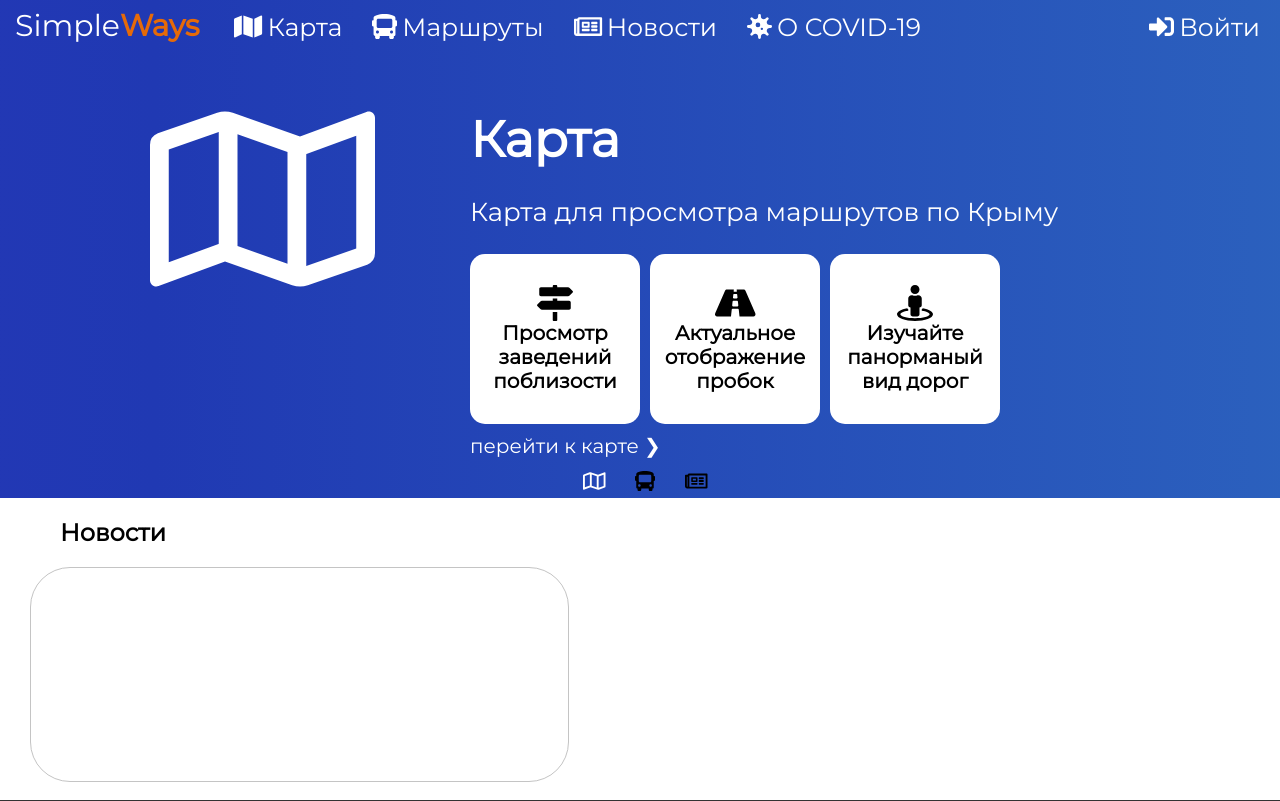
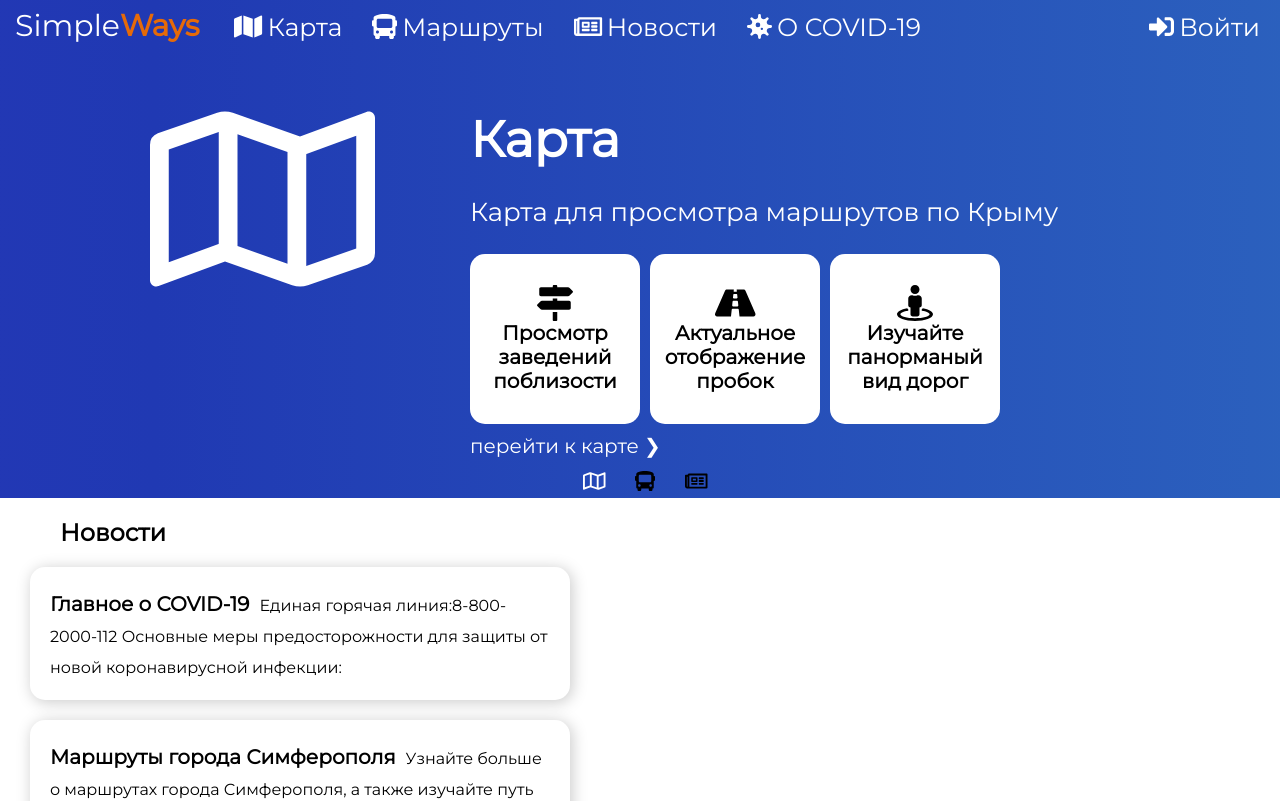
Before and after one commit to tw9ntyseven/SimpleWays, a React (Create React App) app: page / in a window 1280 px wide. Shown: the top 801 px of the page. Built offline with nearby package versions, Linux system fonts and the light colour scheme.

Commit message:
add loader-spinner

```diff
--- a/src/App.css
+++ b/src/App.css
@@ -1,6 +1,6 @@
 .wrapper {
   width: 100%;
-  height: 100vh;
+  height: 100%;
   overflow: hidden;
 }
 .slideshow {
--- a/src/components/footer/footer.css
+++ b/src/components/footer/footer.css
@@ -1,12 +1,12 @@
 .footer {
     display: flex;
     align-items: center;
-    justify-content: flex-end;
+    /* justify-content: flex-end; */
     width: 100%;
     height: 150px;
     background: #333;
     text-align: center;
-    overflow: hidden;
+    /* overflow: hidden; */
 }
 .footerLogo {
     text-align: center;
--- a/src/components/news-shortcat/news.css
+++ b/src/components/news-shortcat/news.css
@@ -1,16 +1,17 @@
 .news-wrapper {
-    margin-left: 30px;
-    margin-bottom: 50px;
+    display: block;
+    width: 100%;
+    height: auto;
+    margin: 10px 0 50px 30px;
 }
 .news-title {
     margin-left: 30px;
 }
 .news-block {
-    text-align: center;
-    width: 537px;
-    height: 213px;
-    border: 1px solid #c4c4c4;
-    border-radius: 40px;
+    display: block;
+}
+.newsBlockItems {
+    display: flex;
 }
 @media screen and (max-width: 375px) {
     .news-wrapper {
@@ -20,8 +21,8 @@
         font-size: 18px;
     }
     .news-block {
-        width: 237px;
-        height: 113px;
+        /* width: 237px;
+        height: 113px; */
     }
 }
 @media screen and (max-width: 1080px) {
@@ -32,8 +33,8 @@
         font-size: 18px;
     }
     .news-block {
-        width: 237px;
+        /* width: 237px;
         height: 113px;
-        border-radius: 15px;
+        border-radius: 15px; */
     }
 }
--- a/src/components/news-shortcat/news.js
+++ b/src/components/news-shortcat/news.js
@@ -1,5 +1,7 @@
 import './news.css';
 import React, { Component } from 'react';
+
+import NewsItem from '../newsItem/newsItem';
 
 export class newsShortcat extends Component {
     render() {
@@ -7,7 +9,20 @@ export class newsShortcat extends Component {
             <div className="news-wrapper">
                 <h2 className="news-title">Новости</h2>
                 <div className="news-block">
-                {/* <i class="fab fa-react" style={{fontSize: "100px"}}></i> */}
+                <NewsItem className="newsBlockItems"
+                items={[
+                         {
+                             link: '/corona',
+                             title: "Главное о COVID-19",
+                             subtitle: "Единая горячая линия:8-800-2000-112 Основные меры предосторожности для защиты от новой коронавирусной инфекции:",
+                         },
+                         {
+                             link: '/ways',
+                             title: "Маршруты города Симферополя",
+                             subtitle: "Узнайте больше о маршрутах города Симферополя, а также изучайте путь движения полюбившегося транспорта.",
+                         },
+                ]}
+                 />
                 </div>
             </div>
         );
--- a/src/pages/maps/maps.js
+++ b/src/pages/maps/maps.js
@@ -2,30 +2,37 @@ import React, {Component} from 'react';
 import './maps.css';
 import HeadBar from '../../components/header-bar/header-bar';
 import {YMaps, Map, Placemark} from "react-yandex-maps";
+import { Spin } from 'antd';
+import { LoadingOutlined } from '@ant-design/icons';
 
 import Footer from '../../components/footer/footer';
+
 const mapData = {
     center: [
         44.948314, 34.100156
     ],
     zoom: 12
 };
+const antIcon = <LoadingOutlined style={{ fontSize: 64, color: "#2039b3", display: "flex", justifyContent: "center", alignItems: "center" }} spin />;
 
 class Maps extends Component {
+    state = {
+        loaded: false,
+    }
+    onMapLoaded = () => {
+        this.setState({ loaded : true });
+    }
     render() {
+        const {loaded} = this.state;
         return (
             <div>
                 <HeadBar/>
                 <div style={{display: "block", width: "100%", height: "95vh", marginTop: "50px"}}>
-                <YMaps
-                     query={{
-                     apikey: '1c80c4b3-7cec-4d86-8f33-0c2061e5f814',
-                    }}>
-                    <Map defaultState={mapData}
-                     style={{width: "100%", height: "95vh", marginTop: "50px"}}
-                     >
+                { !loaded &&  <YMaps query={{apikey: '1c80c4b3-7cec-4d86-8f33-0c2061e5f814'}} onLoad={this.onMapLoaded}>
+                    <Map defaultState={mapData} style={{width: "100%", height: "95vh", marginTop: "50px"}}>
                     </Map>
-                </YMaps>
+                    <Spin indicator={antIcon} />
+                </YMaps>}
                 </div>
                 <Footer/>
             </div>
```
